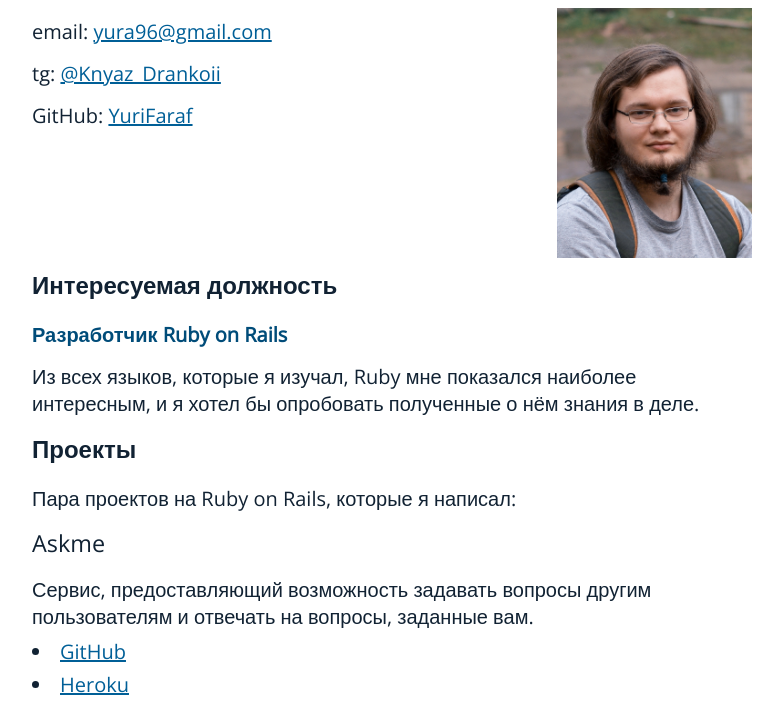
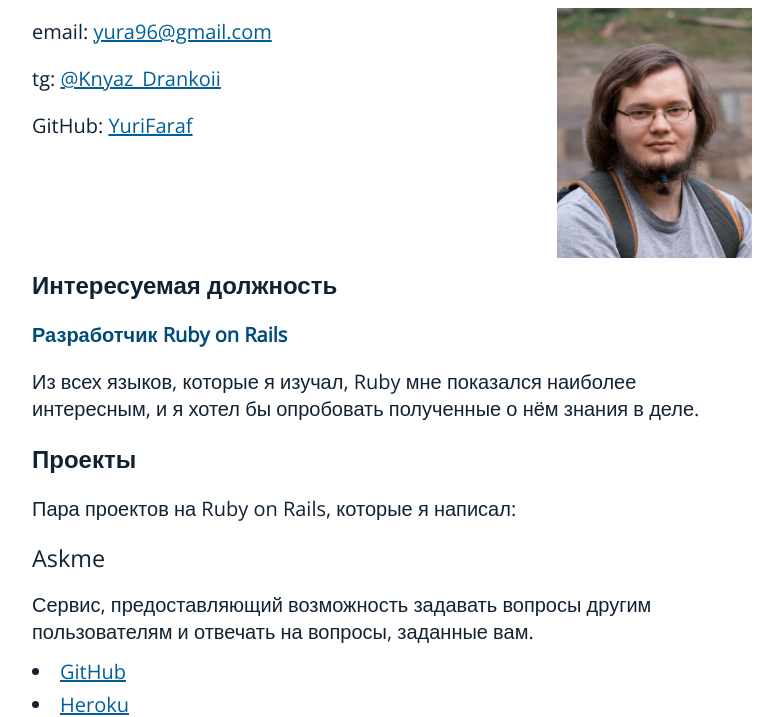
Before and after one commit to YuriFaraf/cv, a plain HTML site: page index.html in a window 1280 px wide. Shown: the part 68-785 px from the top of the page, without its empty margins (248-1031 px from the left). Drawn offline with nearby package versions, Linux system fonts and the light colour scheme.

Commit message:
another 5px to padding

```diff
--- a/css/style.css
+++ b/css/style.css
@@ -24,7 +24,7 @@ strong {
 
 p {
   padding-top: 10px;
-  padding-bottom: 5px;
+  padding-bottom: 10px;
 }
 
 .list > li {
```
